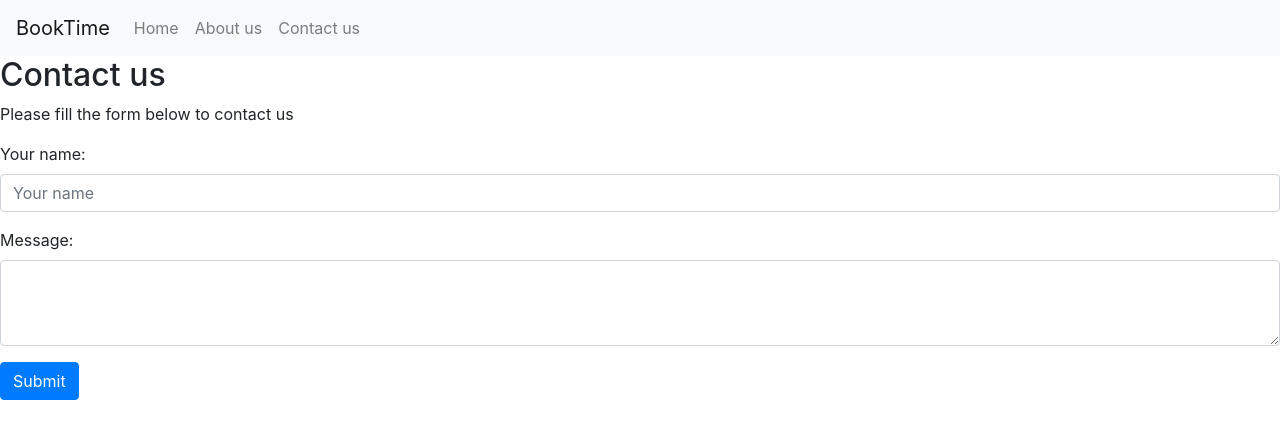
After one commit to rpdedeus-learning/book-time, a Django app: page /contact-us/ in a window 1280 px wide. The commit adds this page. Shown: the top 439 px of the page. Run offline with Django 3.2, Linux system fonts and the light colour scheme; some libraries are stand-ins or nearby versions.

Commit message:
Finish contact us page.

```diff
--- a/main/templates/base.html
+++ b/main/templates/base.html
@@ -22,6 +22,9 @@
                     <li class="nav-item {% if request.path == "/about-us/" %} active {% endif %}">
                         <a class="nav-link" href="/about-us/">About us</a>
                     </li>
+                    <li class="nav-item {% if request.path == "/contact-us" %} active {% endif %}">
+                        <a class="nav-link" href="/contact-us">Contact us</a>
+                    </li>
                 </ul>
             </div>
         </nav>
--- /dev/null
+++ b/main/templates/contact_form.html
@@ -0,0 +1,39 @@
+{%  extends "base.html" %}
+
+{% block content %}
+    <h2>Contact us</h2>
+    <p>Please fill the form below to contact us</p>
+    <form method="POST">
+        {% csrf_token %}
+        <div class="form-group">
+            {{ form.name.label_tag }}
+            <input type="text"
+                   class="form-control {% if form.name.errors %}is-invalid{% endif %}"
+                   id="id_name"
+                   name="name"
+                   placeholder="Your name"
+                   value="{{ form.name.value|default:"" }}" >
+            {% if form.name.errors %}
+                <div class="invalid-feedback">
+                    {{ form.name.erros }}
+                </div>
+            {% endif %}
+        </div>
+        <div class="form-group">
+            {{  form.message.label_tag }}
+            <textarea
+                    class="form-control {% if form.message.errors %}is-invalid{% endif %}"
+                    id="id_message"
+                    name="message"
+                    rows="3">
+                {{ form.message.value|default:"" }}
+            </textarea>
+            {% if form.message.errors %}
+                <div class="invalid-feedback">
+                    {{ form.message.erros }}
+                </div>
+            {% endif %}
+        </div>
+        <button type="submit" class="btn btn-primary">Submit</button>
+    </form>
+{% endblock content %}
--- a/main/urls.py
+++ b/main/urls.py
@@ -1,7 +1,9 @@
 from django.urls import path
 from django.views.generic import TemplateView
+from main import views
 
 urlpatterns = [
+    path('contact-us/', views.ContactUsView.as_view(), name="contact_us"),
     path('about-us/', TemplateView.as_view(template_name="about_us.html"), name="about_us"),
     path('', TemplateView.as_view(template_name="home.html"), name="home"),
 ]
--- a/main/views.py
+++ b/main/views.py
@@ -1,3 +1,15 @@
-from django.shortcuts import render
+from django.views.generic.edit import FormView
+from main import forms
 
 # Create your views here.
+
+
+class ContactUsView(FormView):
+
+    template_name = "contact_form.html"
+    form_class = forms.ContactForm
+    success_url = "/"
+
+    def form_valid(self, form):
+        form.send_mail()
+        return super().form_valid(form)
```
Also changed, not shown: main/tests/test_forms.py (+1 -0 lines), main/tests/test_views.py (+8 -0 lines).
